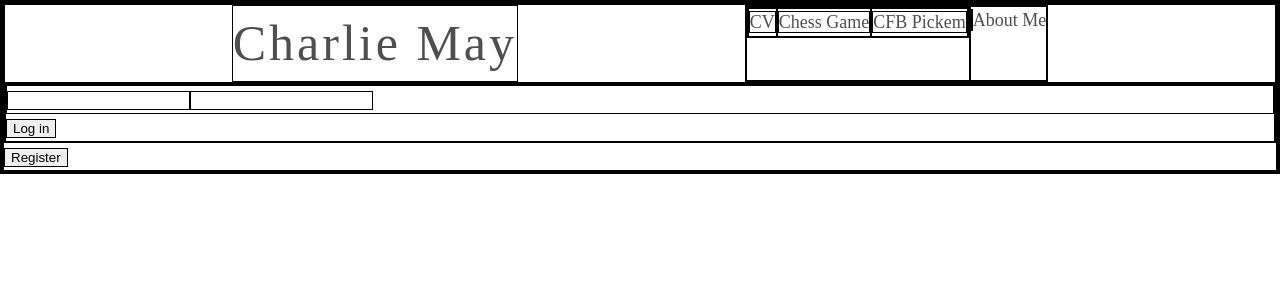
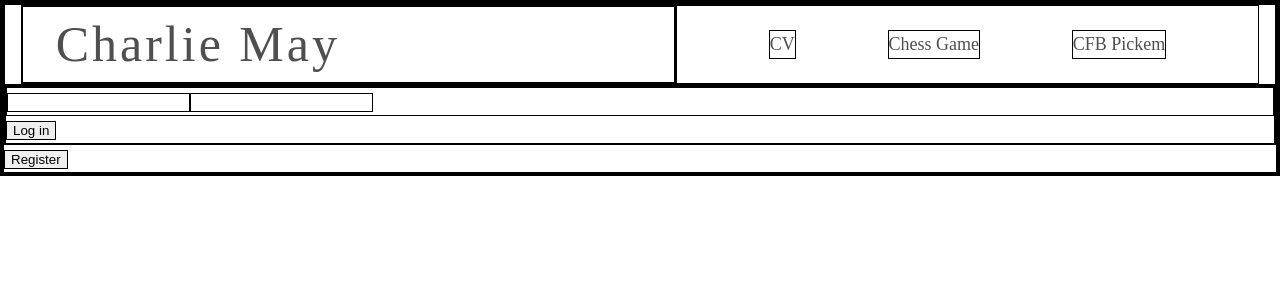
Before and after one commit to charlie-may86/my-react-app, a React (Create React App) app: page / in a window 1280 px wide. Shown: the top 300 px of the page. Built offline with nearby package versions, Linux system fonts and the light colour scheme.

Commit message:
styling header done

```diff
--- a/src/components/Header.js
+++ b/src/components/Header.js
@@ -3,25 +3,13 @@ import React from "react";
 const Header = () => {
   return (
     <header className="header">
-      <h1>Charlie May</h1>
-      <div className="header_nav">
-        <nav>
-          <ul>
-            <li>
-              <a href="http://localhost:3000/Resume">CV</a>
-            </li>
-            <li>
-              <a href="http://localhost:3000/Resume">Chess Game</a>
-            </li>
-            <li>
-              <a href="http://localhost:3000/cfb_pick_em">CFB Pickem</a>
-            </li>
-          </ul>
-        </nav>
-        <a href="http://localhost:3000/Resume" class="aboutMe">
-          <span />
-          About Me
-        </a>
+      <div className="headerName">
+        <h1>Charlie May</h1>
+      </div>
+      <div className="headerNav">
+        <a href="http://localhost:3000/Resume">CV</a>
+        <a href="http://localhost:3000/Resume">Chess Game</a>
+        <a href="http://localhost:3000/cfb_pick_em">CFB Pickem</a>
       </div>
     </header>
   );
--- a/src/styles.scss
+++ b/src/styles.scss
@@ -185,17 +185,27 @@ section {
 /* Header */
 .header {
   display: flex;
-  justify-content: space-evenly;
+  padding-right: 16px;
+  padding-left: 16px;
 
 }
 
-.header_nav {
-  display: flex;
+.header div {
+  flex-grow: 1;
 }
 
-.header_nav ul {
-  display: flex
+.headerName h1 {
+  padding-left: 5%
 }
+
+.headerNav {
+  display: flex;
+  justify-content: space-evenly;
+  align-items: center;
+}
+
+
+
 
 /* Pickem Game */
 
```
